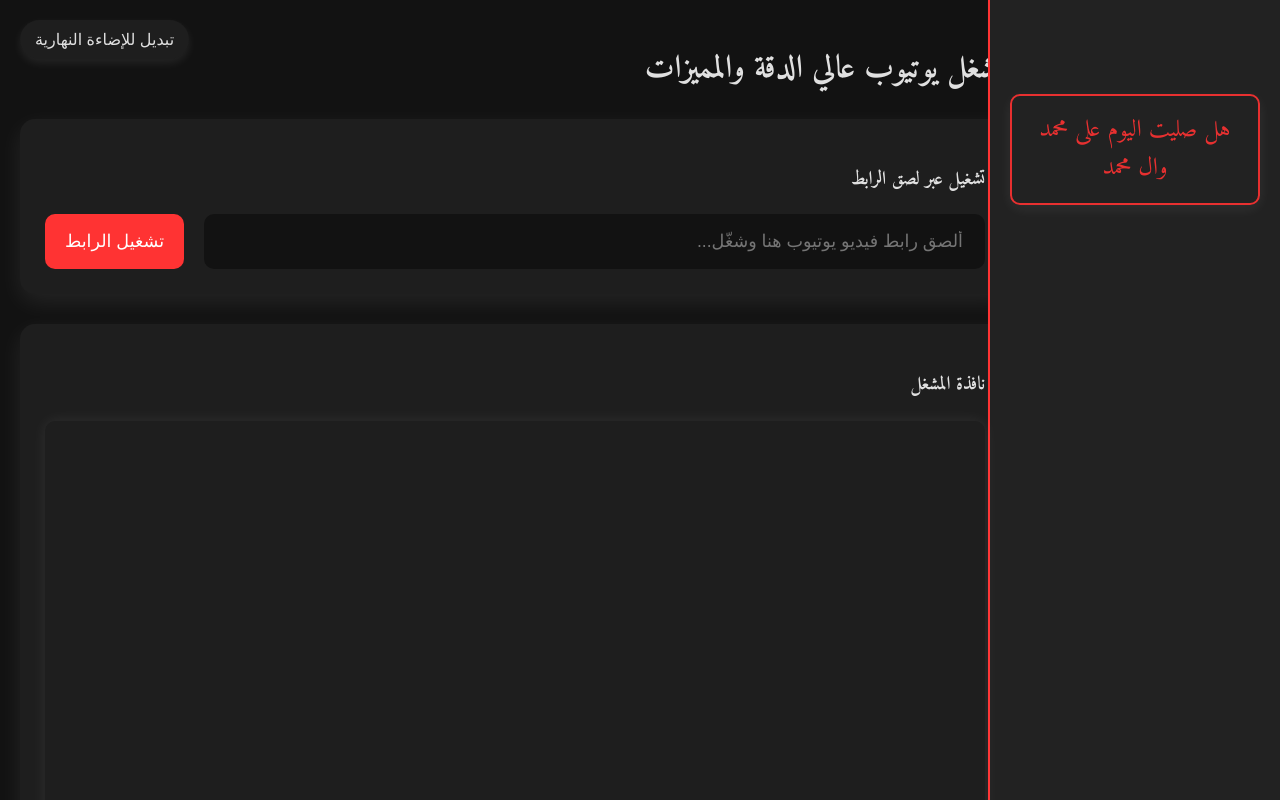
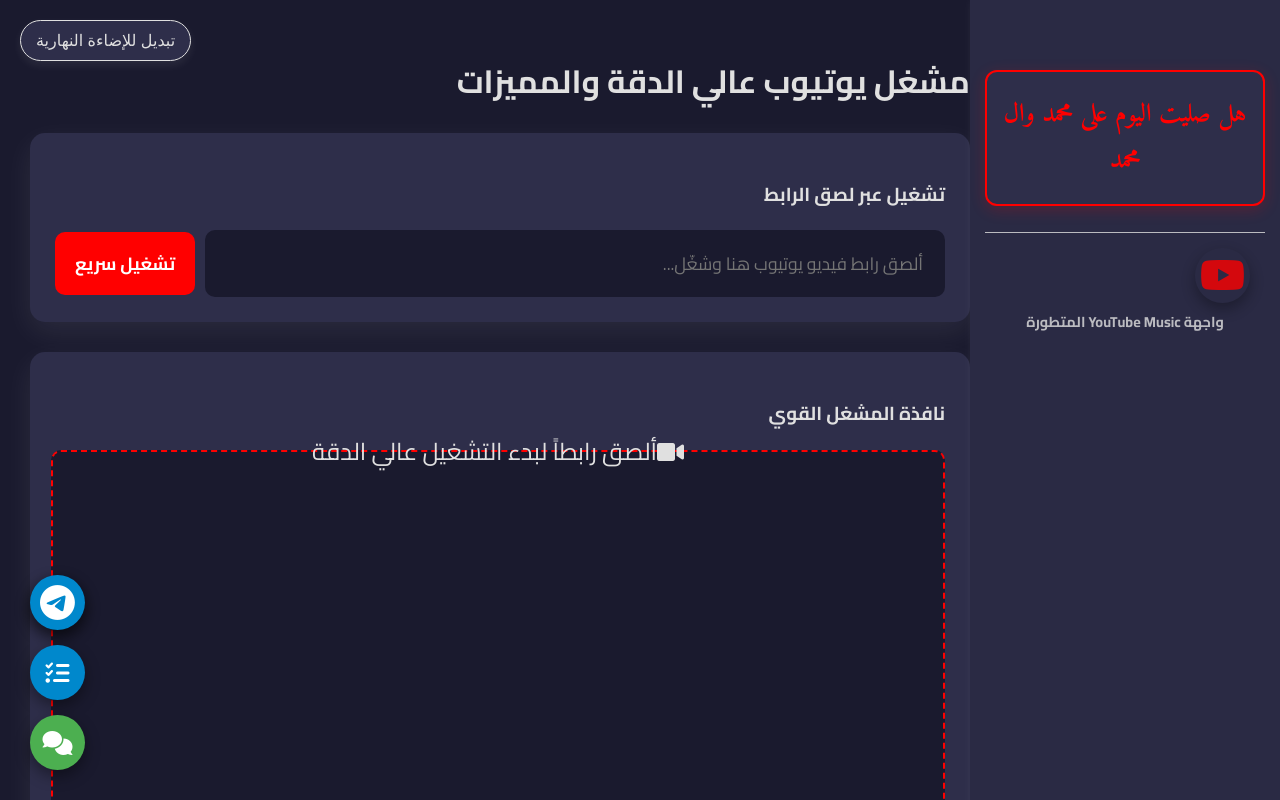
Before and after one commit to vanborton1234-cmyk/Ka, a plain HTML site: page index.html in a window 1280 px wide. Both pictures are taken after a click on the button "تبديل للإضاءة الليلية". Shown: the top 800 px of the page. Drawn offline with Linux system fonts and the light colour scheme.

Commit message:
Update index.html

```diff
--- a/index.html
+++ b/index.html
@@ -4,136 +4,157 @@
     <meta charset="UTF-8">
     <meta name="viewport" content="width=device-width, initial-scale=1.0">
     <title>مشغل يوتيوب المخصص - عالي الدقة</title>
-    <link href="https://fonts.googleapis.com/css2?family=Amiri:wght@400;700&display=swap" rel="stylesheet">
+    <link href="https://fonts.googleapis.com/css2?family=Cairo:wght@400;700;900&family=Amiri:wght@400;700&display=swap" rel="stylesheet">
+    <link rel="stylesheet" href="https://cdnjs.cloudflare.com/ajax/libs/font-awesome/6.0.0-beta3/css/all.min.css">
     <style>
         /* ---------------------------------------------------- */
         /* 1. المتغيرات والألوان (وضع الإضاءة الليلي/النهاري) */
         /* ---------------------------------------------------- */
         :root {
-            --bg-color: #f0f0f5; /* خلفية نهارية فاتحة */
-            --text-color: #1a1a1a; /* نص نهاري داكن */
-            --primary-color: #ff3333; /* لون أساسي لليوتيوب/الأزرار */
-            --secondary-color: #ffffff; /* لون ثانوي (للواجهات/البطاقات) */
-            --shadow-color: rgba(0, 0, 0, 0.1);
-            --sidebar-bg: #e0e0e5;
+            --main-font: 'Cairo', sans-serif; /* الخط الحديث المطلوب */
+            --decorative-font: 'Amiri', serif; /* خط الشريط الجانبي */
+            --bg-color: #f7f7f9;
+            --text-color: #1a1a1a;
+            --primary-color: #ff0000; /* لون يوتيوب الأحمر */
+            --secondary-color: #ffffff;
+            --shadow-color: rgba(0, 0, 0, 0.15);
+            --sidebar-bg: #e8e8ed;
         }
 
         .dark-mode {
-            --bg-color: #121212; /* خلفية ليلية داكنة */
-            --text-color: #e0e0e0; /* نص ليلي فاتح */
-            --secondary-color: #1e1e1e;
+            --bg-color: #1a1a2e; /* خلفية ليلية داكنة جداً */
+            --text-color: #e0e0e0;
+            --secondary-color: #2e2e4a;
             --shadow-color: rgba(255, 255, 255, 0.08);
-            --sidebar-bg: #222222;
+            --sidebar-bg: #2a2a44;
         }
 
         /* ---------------------------------------------------- */
-        /* 2. الأنماط العامة والهيكل */
+        /* 2. الأنماط العامة والهيكل والخط */
         /* ---------------------------------------------------- */
         body {
-            font-family: 'Amiri', serif; /* خط عربي تقليدي وجميل */
+            font-family: var(--main-font); /* تطبيق الخط الجديد على الكل */
             margin: 0;
             padding: 0;
             background-color: var(--bg-color);
             color: var(--text-color);
-            transition: background-color 0.5s, color 0.5s; /* حركة تغيير الإضاءة سلسة */
-            direction: rtl; /* دعم اللغة العربية */
-        }
-
-        .container {
-            display: flex;
+            transition: background-color 0.5s, color 0.5s;
+            direction: rtl;
             min-height: 100vh;
         }
 
         /* ---------------------------------------------------- */
-        /* 3. الشريط الجانبي (الميزة الخاصة) */
+        /* 3. الشريط الجانبي والمحتوى */
         /* ---------------------------------------------------- */
+        .container { display: flex; }
+
         .sidebar {
-            width: 250px;
+            width: 280px;
             background-color: var(--sidebar-bg);
-            padding: 20px;
-            box-shadow: 2px 0 5px var(--shadow-color);
-            position: fixed; /* يبقى ثابتاً عند التمرير */
+            padding: 20px 15px;
+            box-shadow: 2px 0 10px var(--shadow-color);
+            position: fixed;
             height: 100%;
-            display: flex;
-            flex-direction: column;
-            align-items: center;
-            border-left: 2px solid var(--primary-color);
-        }
-
-        .sidebar-content {
-            margin-top: 50px;
             text-align: center;
         }
 
         .decorative-text {
-            font-family: 'Amiri', serif; /* خط أميري للزخرفة */
-            font-size: 1.5em;
+            font-family: var(--decorative-font); /* استخدام الخط المزخرف هنا فقط */
+            font-size: 1.6em;
+            font-weight: 700;
             color: var(--primary-color);
-            padding: 15px;
+            margin-top: 50px;
+            padding: 20px 10px;
             border: 2px solid var(--primary-color);
-            border-radius: 10px;
-            box-shadow: 0 4px 15px var(--shadow-color);
-            display: inline-block;
-            line-height: 1.6;
-            animation: pulse 2s infinite; /* تأثير نبض خفيف للمسة جمالية */
+            border-radius: 12px;
+            display: block;
+            line-height: 1.8;
+            background-color: var(--secondary-color);
+            box-shadow: 0 4px 15px rgba(255, 0, 0, 0.2);
+            animation: bounceIn 1s ease-out;
         }
 
-        @keyframes pulse {
-            0% { transform: scale(1); opacity: 0.9; }
-            50% { transform: scale(1.02); opacity: 1; }
-            100% { transform: scale(1); opacity: 0.9; }
+        @keyframes bounceIn {
+            0% { transform: scale(0.8); opacity: 0; }
+            60% { transform: scale(1.05); opacity: 1; }
+            100% { transform: scale(1); }
+        }
+
+        .main-content {
+            margin-right: 280px;
+            flex-grow: 1;
+            padding: 30px;
+            max-width: calc(100% - 280px);
         }
 
         /* ---------------------------------------------------- */
-        /* 4. المحتوى الرئيسي */
+        /* 4. الأزرار المتحركة العائمة (FABs) */
         /* ---------------------------------------------------- */
-        .main-content {
-            margin-right: 250px; /* لإفساح المجال للشريط الجانبي */
-            flex-grow: 1;
-            padding: 20px;
-            max-width: calc(100% - 250px);
+        .fab-group {
+            position: fixed;
+            left: 30px; /* لتبتعد عن الشريط الجانبي */
+            bottom: 30px;
+            display: flex;
+            flex-direction: column;
+            gap: 15px;
+            z-index: 999;
         }
 
-        /* 5. زر تبديل الإضاءة (ليلي/نهاري) */
-        .theme-switch {
-            position: absolute;
-            top: 20px;
-            left: 20px;
-            z-index: 100;
-            cursor: pointer;
-            padding: 10px 15px;
-            background-color: var(--secondary-color);
-            border: none;
-            border-radius: 25px;
-            box-shadow: 0 4px 10px var(--shadow-color);
-            color: var(--text-color);
-            font-size: 1em;
-            transition: background-color 0.3s, box-shadow 0.3s, color 0.3s;
+        .fab {
+            width: 55px;
+            height: 55px;
+            border-radius: 50%;
+            display: flex;
+            align-items: center;
+            justify-content: center;
+            color: white;
+            font-size: 1.5em;
+            box-shadow: 0 6px 15px rgba(0, 0, 0, 0.4);
+            transition: all 0.3s ease;
+            text-decoration: none;
         }
-        .theme-switch:hover {
-            box-shadow: 0 6px 15px var(--shadow-color);
+        .fab:hover {
+            transform: scale(1.1) translateY(-3px);
+            box-shadow: 0 10px 20px rgba(0, 0, 0, 0.5);
+        }
+
+        .fab-telegram-1 { background-color: #0088cc; animation: slideUp 0.8s ease-out; }
+        .fab-telegram-2 { background-color: #0088cc; animation: slideUp 1s ease-out; }
+        .fab-chat { background-color: #4CAF50; animation: slideUp 1.2s ease-out; }
+
+        @keyframes slideUp {
+            0% { transform: translateY(100px); opacity: 0; }
+            100% { transform: translateY(0); opacity: 1; }
         }
 
         /* ---------------------------------------------------- */
-        /* 6. نافذة البحث والمشغل */
+        /* 5. التصميم الجمالي للمكونات */
         /* ---------------------------------------------------- */
-        .search-area, .player-area {
+        .card {
             background-color: var(--secondary-color);
             padding: 25px;
             margin-bottom: 30px;
             border-radius: 15px;
-            box-shadow: 0 8px 25px var(--shadow-color); /* ظل عالي الدقة */
+            box-shadow: 0 10px 30px var(--shadow-color);
             transition: all 0.3s ease-in-out;
         }
+        .card:hover {
+            box-shadow: 0 15px 40px var(--shadow-color);
+        }
 
+        .input-group {
+            display: flex;
+            gap: 10px;
+            align-items: center;
+        }
         .input-group input, .input-group button {
             border: none;
             padding: 15px 20px;
             border-radius: 10px;
             font-size: 1.1em;
+            font-family: var(--main-font);
             transition: all 0.3s;
         }
-
         .input-group input {
             flex-grow: 1;
             background-color: var(--bg-color);
@@ -143,34 +164,63 @@
         .input-group input:focus {
             outline: none;
             border-color: var(--primary-color);
-            box-shadow: 0 0 8px rgba(255, 51, 51, 0.5);
+            box-shadow: 0 0 10px rgba(255, 0, 0, 0.5);
         }
-
         .input-group button {
             background-color: var(--primary-color);
             color: white;
-            margin-right: 10px;
             cursor: pointer;
+            font-weight: 700;
         }
         .input-group button:hover {
             background-color: #cc0000;
-            transform: translateY(-2px); /* تأثير حركي عند التحويم */
+            transform: translateY(-2px);
         }
 
-        .input-group {
-            display: flex;
-            gap: 10px;
+        /* واجهة YouTube Music المتطورة */
+        .youtube-music-icon {
+            text-align: center;
+            margin-top: 20px;
+            padding: 15px;
+            border-top: 1px solid var(--text-color);
+            opacity: 0.8;
+            transition: opacity 0.3s;
+        }
+        .youtube-music-icon:hover { opacity: 1; }
+        .youtube-music-icon i { color: #FF0000; font-size: 2.5em; margin-bottom: 5px; }
+        .youtube-music-icon p { font-size: 0.9em; font-weight: bold; margin: 0; }
+
+        /* زر تبديل الإضاءة */
+        .theme-switch {
+            position: absolute;
+            top: 20px;
+            left: 20px;
+            z-index: 100;
+            cursor: pointer;
+            padding: 10px 15px;
+            background-color: var(--secondary-color);
+            border: 1px solid var(--text-color);
+            border-radius: 25px;
+            box-shadow: 0 4px 10px var(--shadow-color);
+            color: var(--text-color);
+            font-size: 1em;
+            transition: background-color 0.3s, box-shadow 0.3s, color 0.3s;
         }
 
-        /* حاوية مشغل الفيديو */
-        .video-player-container {
+        /* مشغل الفيديو الفارغ */
+        .video-placeholder {
+            width: 100%;
+            padding-bottom: 56.25%; /* 16:9 Aspect Ratio */
+            background-color: var(--bg-color);
+            border-radius: 10px;
+            display: flex;
+            align-items: center;
+            justify-content: center;
+            color: var(--text-color);
+            font-size: 1.5em;
+            border: 2px dashed var(--primary-color);
+            height: 0;
             position: relative;
-            padding-bottom: 56.25%; /* نسبة 16:9 للحفاظ على الأبعاد */
-            height: 0;
-            overflow: hidden;
-            margin-top: 20px;
-            border-radius: 10px;
-            box-shadow: 0 0 15px var(--shadow-color);
         }
         #youtube-player {
             position: absolute;
@@ -179,42 +229,13 @@
             width: 100%;
             height: 100%;
             border: none;
+            z-index: 10;
         }
 
-        /* نتائج البحث (مخفية مبدئياً) */
-        #search-results {
-            display: grid;
-            grid-template-columns: repeat(auto-fit, minmax(300px, 1fr));
-            gap: 20px;
-            margin-top: 20px;
-        }
-        .video-item {
-            cursor: pointer;
-            border-radius: 10px;
-            overflow: hidden;
-            background-color: var(--bg-color);
-            box-shadow: 0 4px 10px var(--shadow-color);
-            transition: transform 0.2s, box-shadow 0.2s;
-        }
-        .video-item:hover {
-            transform: translateY(-5px);
-            box-shadow: 0 8px 15px rgba(255, 51, 51, 0.4);
-        }
-        .video-item img {
-            width: 100%;
-            height: 180px;
-            object-fit: cover;
-        }
-        .video-item p {
-            padding: 10px;
-            margin: 0;
-            font-size: 0.9em;
-            font-weight: bold;
-            color: var(--text-color);
-        }
-
-        /* 7. استجابة الأبعاد (Responsive) */
-        @media (max-width: 900px) {
+        /* ---------------------------------------------------- */
+        /* 6. استجابة الأبعاد (Responsive) */
+        /* ---------------------------------------------------- */
+        @media (max-width: 992px) {
             .sidebar {
                 width: 100%;
                 height: auto;
@@ -234,7 +255,12 @@
                 left: 10px;
                 right: auto;
             }
+            .fab-group {
+                bottom: 10px;
+                left: 10px;
+            }
         }
+
     </style>
 </head>
 <body>
@@ -247,6 +273,22 @@
                     هل صليت اليوم على محمد وال محمد
                 </p>
             </div>
+            <div class="youtube-music-icon">
+                <i class="fab fa-youtube"></i>
+                <p>واجهة YouTube Music المتطورة</p>
+            </div>
+        </div>
+
+        <div class="fab-group">
+            <a href="https://t.me/salam_Ala_El_Yaseen" target="_blank" class="fab fab-telegram-1" title="قناة سلام على ال ياسين">
+                <i class="fab fa-telegram-plane"></i>
+            </a>
+            <a href="https://t.me/+oVaBHlOVKFsyODIy" target="_blank" class="fab fab-telegram-2" title="قناة الواجبات">
+                <i class="fas fa-tasks"></i>
+            </a>
+            <a href="#" class="fab fab-chat" title="التحدث مع المصمم" onclick="alert('مرحباً! يمكن استخدام هذا الزر لفتح نافذة دردشة حية (يتطلب برمجيات خارجية).')">
+                <i class="fas fa-comments"></i>
+            </a>
         </div>
 
         <button class="theme-switch" id="theme-toggle">تبديل للإضاءة الليلية</button>
@@ -255,23 +297,24 @@
 
             <h1>مشغل يوتيوب عالي الدقة والمميزات</h1>
 
-            <div class="search-area">
+            <div class="card">
                 <h3>تشغيل عبر لصق الرابط</h3>
                 <div class="input-group">
                     <input type="url" id="link-input" placeholder="ألصق رابط فيديو يوتيوب هنا وشغّل...">
-                    <button onclick="playLink()">تشغيل الرابط</button>
+                    <button onclick="playLink()">تشغيل سريع</button>
                 </div>
             </div>
 
-            <div class="player-area">
-                <h3>نافذة المشغل</h3>
-                <div class="video-player-container">
+            <div class="card player-area">
+                <h3>نافذة المشغل القوي</h3>
+                <div class="video-placeholder" id="player-placeholder">
+                    <i class="fas fa-video"></i> ألصق رابطاً لبدء التشغيل عالي الدقة
                     <div id="youtube-player"></div>
                 </div>
             </div>
 
-            <div class="search-area">
-                <h3>بحث سريع في يوتيوب</h3>
+            <div class="card">
+                <h3>بحث سريع ومباشر (يتطلب API Key)</h3>
                 <div class="input-group">
                     <input type="text" id="search-input" placeholder="اكتب اسم الفيديو للبحث مباشرة...">
                     <button onclick="searchVideos()">ابحث</button>
@@ -292,11 +335,11 @@
         // 1. نظام تبديل الإضاءة الليلي/النهاري
         const themeToggle = document.getElementById('theme-toggle');
         const body = document.body;
+        const playerPlaceholder = document.getElementById('player-placeholder');
 
         themeToggle.addEventListener('click', () => {
             body.classList.toggle('dark-mode');
 
-            // تغيير نص الزر
             if (body.classList.contains('dark-mode')) {
                 themeToggle.textContent = 'تبديل للإضاءة النهارية';
             } else {
@@ -305,31 +348,46 @@
         });
 
 
-        // 2. تفعيل مشغل يوتيوب API (لضمان السرعة والدقة)
+        // 2. تفعيل مشغل يوتيوب API
         let player;
+        let isPlayerReady = false;
 
-        // وظيفة يتم استدعاؤها تلقائياً عند تحميل مكتبة يوتيوب
         function onYouTubeIframeAPIReady() {
-            // تهيئة المشغل بمكان فارغ مبدئياً
+            // يتم تهيئة المشغل بدون فيديو مبدئي
             player = new YT.Player('youtube-player', {
                 height: '100%',
                 width: '100%',
-                videoId: 'dQw4w9WgXcQ', // فيديو تجريبي مبدئي
+                videoId: null, // لا يوجد فيديو مبدئي
                 playerVars: {
                     'playsinline': 1,
-                    'autoplay': 0,
-                    'modestbranding': 1, // إخفاء شعار اليوتيوب
-                    'rel': 0 // عدم عرض فيديوهات ذات صلة في النهاية
+                    'autoplay': 1, // التشغيل التلقائي عند التحميل
+                    'modestbranding': 1,
+                    'rel': 0
                 },
                 events: {
-                    // يمكنك إضافة معالجات للأحداث هنا (مثل onReady, onStateChange)
+                    'onReady': onPlayerReady,
+                    'onStateChange': onPlayerStateChange
                 }
             });
         }
 
+        function onPlayerReady(event) {
+            isPlayerReady = true;
+            // للتأكد من اختفاء عنصر الـ placeholder عند جاهزية المشغل
+            playerPlaceholder.style.zIndex = 1;
+            playerPlaceholder.style.border = 'none';
+        }
+
+        function onPlayerStateChange(event) {
+            // إخفاء الـ placeholder عند بدء التشغيل
+            if (event.data === YT.PlayerState.PLAYING) {
+                playerPlaceholder.style.zIndex = -1;
+            }
+        }
+
+
         // 3. وظيفة استخراج وتشغيل الفيديو من الرابط
         function getVideoId(url) {
-            // وظيفة معقدة لاستخراج المعرّف من مختلف تنسيقات الروابط (watch?v=, short URLs, etc.)
             const regex = /(?:youtube\.com\/(?:[^\/]+\/.+\/|\w\S*?v=|v\/|u\/\w\/|embed\/|shorts\/)|youtu\.be\/)([\w-]{11})/;
             const match = url.match(regex);
             return match ? match[1] : null;
@@ -339,10 +397,14 @@
             const link = document.getElementById('link-input').value;
             const videoId = getVideoId(link);
 
-            if (videoId && player) {
-                player.loadVideoById(videoId); // تحميل فوري وقوي للفيديو
+            if (videoId && isPlayerReady) {
+                playerPlaceholder.innerHTML = ''; // إزالة النص عند التشغيل
+                player.loadVideoById(videoId);
+                playerPlaceholder.style.zIndex = 10;
+                playerPlaceholder.style.background = 'black'; // خلفية المشغل
+                playerPlaceholder.style.border = 'none';
             } else {
-                alert('الرجاء إدخال رابط يوتيوب صالح.');
+                alert('الرجاء إدخال رابط يوتيوب صالح أو الانتظار حتى تهيئة المشغل.');
             }
         }
 
@@ -350,43 +412,32 @@
         function searchVideos() {
             const query = document.getElementById('search-input').value;
             const resultsContainer = document.getElementById('search-results');
-            resultsContainer.innerHTML = ''; // مسح النتائج القديمة
-
-            if (query.length < 3) {
-                alert('الرجاء إدخال كلمة بحث لا تقل عن ثلاثة أحرف.');
-                return;
-            }
-
-            // ملاحظة هامة: هذا الجزء هو واجهة أمامية فقط.
-            // لكي يعمل البحث المباشر، يجب استبدال هذا القسم باتصال خادم (Back-End)
-            // يستخدم مفتاح YouTube Data API Key الخاص بك (لأسباب أمنية، لا يُوضع المفتاح هنا).
-
-            // مثال على محاكاة النتائج (في الكود الحقيقي، سيأتي هذا من API):
-            resultsContainer.innerHTML = `<p style="grid-column: 1 / -1; color: var(--primary-color);">
-                🔥 ملاحظة: وظيفة البحث تحتاج إلى مفتاح YouTube API واتصال خادم.
-                النتائج التالية هي محاكاة للتصميم.
+            resultsContainer.innerHTML = `<p style="color: var(--primary-color);">
+                🔍 جاري البحث عن: ${query}
+                (ملاحظة: هذا يتطلب API Key و Back-End ليعمل بشكل حقيقي).
             </p>`;
 
-            // إضافة نتائج محاكاة للتصميم:
+            // محاكاة النتائج للتصميم (يجب استبدالها بطلب خادم حقيقي)
             const mockResults = [
-                { id: '3DkC_F-V1aE', title: 'فيديو تجريبي عالي الجودة 1' },
-                { id: '1uC4nS1b7tQ', title: 'نتائج البحث للموقع القوي 2' },
-                { id: 'jS4hX27p1cI', title: 'فيديو إسلامي وجميل 3' }
+                { id: '2DkC_F-V1aE', title: 'فيديو مقترح رقم 1 بناءً على بحثك' },
+                { id: '1uC4nS1b7tQ', title: 'فيديو مقترح رقم 2 من يوتيوب' },
+                { id: 'jS4hX27p1cI', title: 'نتيجة بحث جميلة وعالية الجودة' }
             ];
 
             mockResults.forEach(video => {
                 const item = document.createElement('div');
-                item.classList.add('video-item');
-                item.setAttribute('onclick', `player.loadVideoById('${video.id}')`);
-                item.innerHTML = `
-                    <img src="https://img.youtube.com/vi/${video.id}/mqdefault.jpg" alt="${video.title}">
-                    <p>${video.title}</p>
-                `;
+                item.classList.add('video-item', 'card');
+                item.setAttribute('onclick', `player.loadVideoById('${video.id}');`);
+                item.style.cursor = 'pointer';
+                item.style.padding = '10px';
+                item.style.margin = '10px 0';
+                item.style.fontSize = '0.9em';
+                item.innerHTML = `<i class="fas fa-play-circle" style="color: var(--primary-color); margin-left: 10px;"></i> ${video.title}`;
                 resultsContainer.appendChild(item);
             });
         }
 
-        // 5. تحميل مكتبة يوتيوب API بشكل غير متزامن
+        // 5. تحميل مكتبة يوتيوب API
         var tag = document.createElement('script');
         tag.src = "https://www.youtube.com/iframe_api";
         var firstScriptTag = document.getElementsByTagName('script')[0];
```
